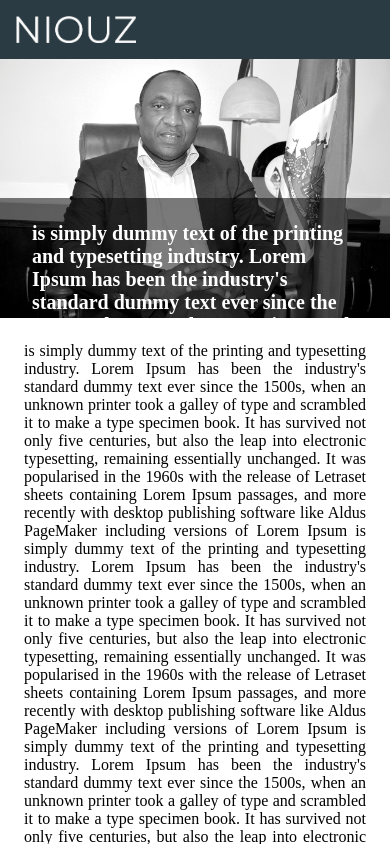
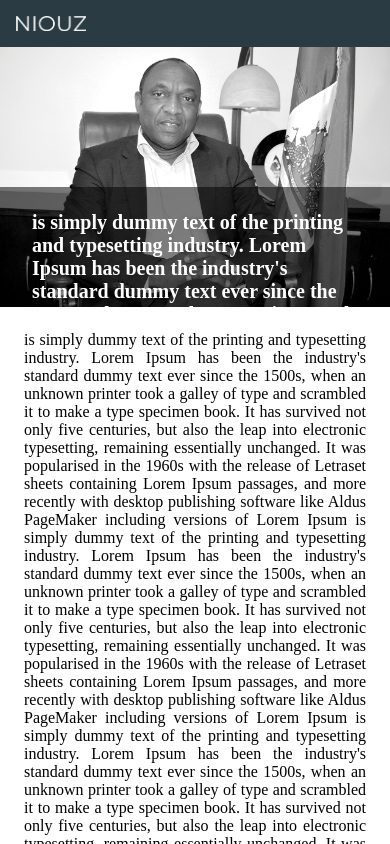
Before and after one commit to Niouz/testinglandingpage, a Next.js app: page /post in a window 390 px wide. Shown: the top 844 px of the page. Built offline with nearby package versions, Linux system fonts and the light colour scheme.

Commit message:
Add files via upload

```diff
--- a/styles/Post.module.css
+++ b/styles/Post.module.css
@@ -49,6 +49,9 @@
 
 @media (max-width: 600px) {
 
+    .header img {
+        width: 70px;
+    }
     .postTitle h2 {
         font-size: 20px;
         padding: 0rem 0rem;
```
